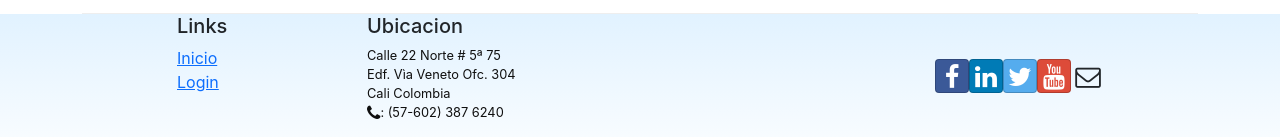
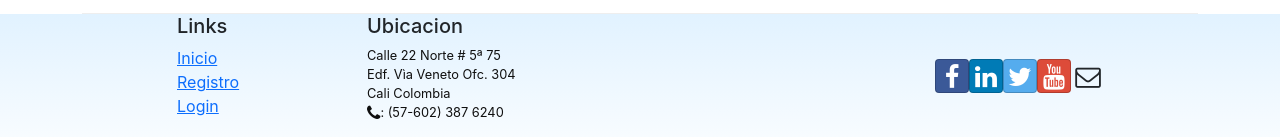
Before and after one commit to aleortbas/pruebaSun, a React (Create React App) app: page /login in a window 1280 px wide. Shown: the part 815-952 px from the top of the page. Built offline with nearby package versions, Linux system fonts and the light colour scheme; no server answers.

Commit message:
footer routes

```diff
--- a/src/components/FooterComponent.js
+++ b/src/components/FooterComponent.js
@@ -10,7 +10,8 @@
                     <h5>Links</h5>
                     <ul className="list-unstyled">
                         <li><Link to="/">Inicio</Link></li>
-                        <li><Link to="/registro">Login</Link></li>
+                        <li><Link to="/registro">Registro</Link></li>
+                        <li><Link to="/login">Login</Link></li>
                     </ul>
                 </div>
                 <div className="col-7 col-sm-5">
```
